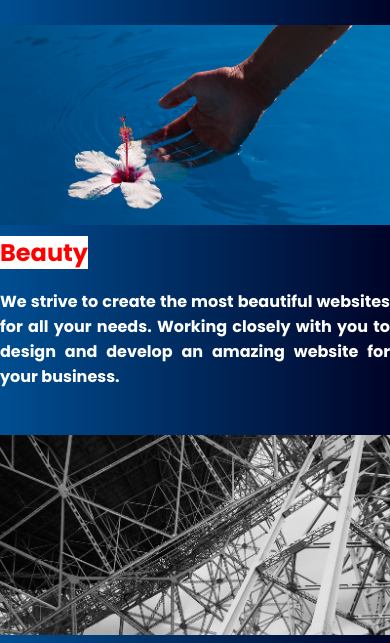
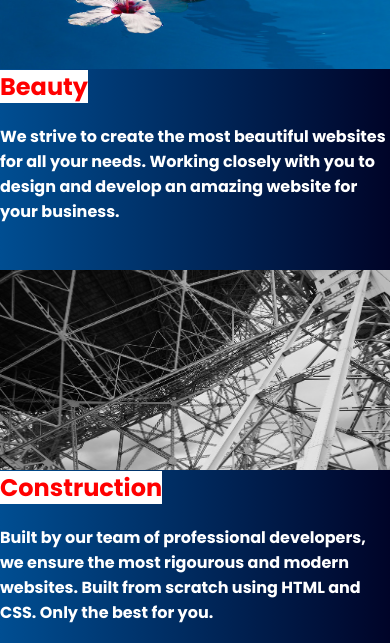
Before and after one commit to Asad1622/Subscription, a plain HTML site: page index.html in a window 390 px wide. Shown: the part 603-1246 px from the top of the page. Drawn offline with Linux system fonts and the light colour scheme.

Commit message:
Update style.css

```diff
--- a/style.css
+++ b/style.css
@@ -88,28 +88,30 @@ h1 {
   float: right;
 }
 
-@media (max-width: 680px) {
-  .logo {
-    width: 100px;
+@media (max-width: 1024px) {
+  .card {
+    width: 100%;
+    margin-bottom: 30px;
   }
 
-  h1 {
-    font-size: 3.5rem;
-    text-align: center;
+  .pricing-container {
+    grid-template-columns: 1fr 1fr; /* Two columns for tablets */
   }
 
-  .card {
-    width: 100%;
-    display: block;
-    margin-bottom: 30px;
-    text-align: justify;
+  .tile-image {
+    height: auto; /* Make images responsive */
+    margin-right: 0; /* Adjust margins */
+  }
+}
+
+@media (max-width: 768px) {
+  .pricing-container {
+    grid-template-columns: 1fr; /* Single column for smaller screens */
   }
 
-  .card img {
-    margin-bottom: 10px;
-    width: 100%;
-    display: inline;
-    object-fit: cover;
+  .tile-image {
+    width: 100%; /* Full-width images on smaller screens */
+    height: auto;
   }
 }
 
```
